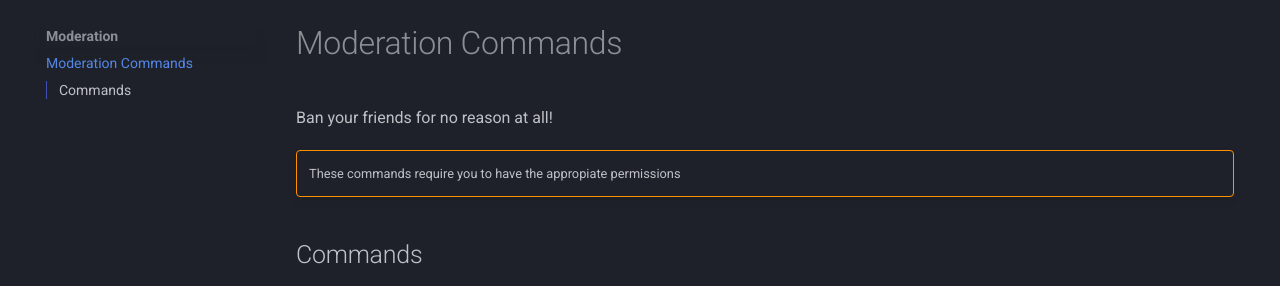
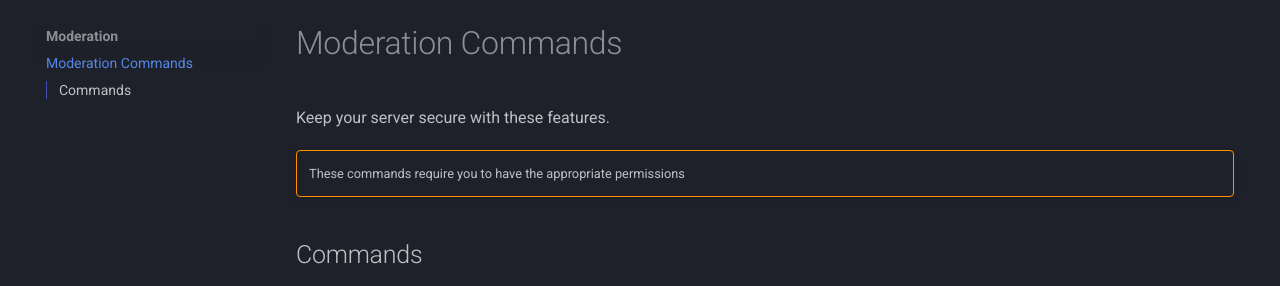
Before and after one commit to Celendi/Docs, an MkDocs documentation site: the page built from docs/moderation/moderation.md, in a window 1280 px wide and 900 px high. Shown: the part 123-409 px from the top of the window. Built offline with MkDocs 1.6.1 and Material for MkDocs 9.7.7, drawn with Linux system fonts in a browser that asks for light colours.

Commit message:
fix: a few spelling mistakes

```diff
--- a/docs/moderation/moderation.md
+++ b/docs/moderation/moderation.md
@@ -3,10 +3,10 @@ description: How to use Celendi's Moderation Commands
 ---
 # Moderation Commands
 
-Ban your friends for no reason at all!
+Keep your server secure with these features.
 
 !!! warning ""
-    These commands require you to have the appropiate permissions
+    These commands require you to have the appropriate permissions
 
 ## Commands
 
```
Also changed, not shown: docs/index.md (+1 -1 lines).
